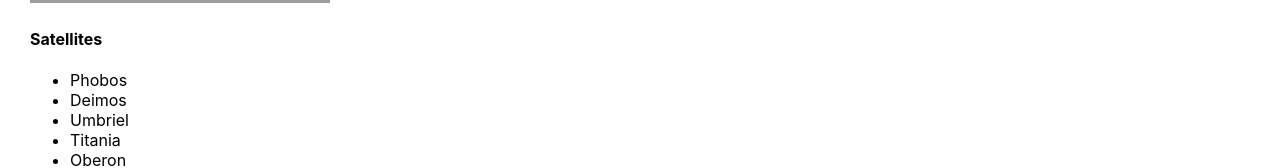
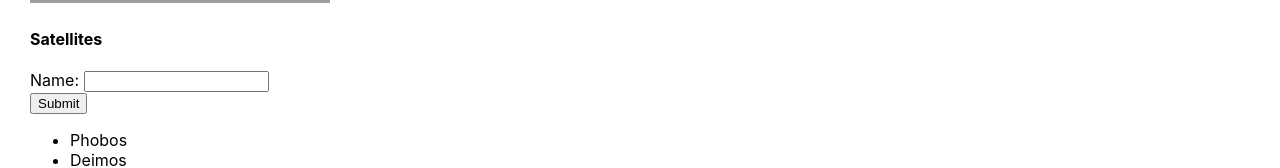
Before and after one commit to PedroHenriqueGazola/Curso-one-bit-code, a React (Create React App) app in the folder React/excriandocomponents/: page / in a window 1280 px wide. Shown: the part 759-927 px from the top of the page. Built offline with nearby package versions, Linux system fonts and the light colour scheme; grey boxes are pictures that could not be loaded.

Commit message:
Exercicio forms

```diff
--- /dev/null
+++ b/React/excriandocomponents/src/components/planets/planet/form/index.js
@@ -0,0 +1,34 @@
+import { useState, Fragment } from "react";
+
+const initialState = {
+    name: "",
+}
+
+const Form = props => {
+    const [fields, setfields] = useState(initialState);
+
+    const handleFieldsChange = (e) => setfields({
+        ...fields,
+        [e.currentTarget.name]: e.currentTarget.value
+    });
+
+    const handleSubmit = event => {
+        props.addSatellite(fields);
+        event.preventDefault();
+        setfields(initialState);
+    }
+    return (
+    <Fragment>
+        <form onSubmit={handleSubmit}>
+            <div>
+                <label htmlFor="name">Name: </label>
+                <input type="text" id="name" name="name" value={fields.name} onChange ={handleFieldsChange}/>
+            </div>
+            <input type="submit"/>
+        </form>
+
+    </Fragment>
+    )
+}
+
+export default Form
--- a/React/excriandocomponents/src/components/planets/planet/index.js
+++ b/React/excriandocomponents/src/components/planets/planet/index.js
@@ -1,29 +1,23 @@
 import GrayImg from "../../shared/gray_image";
 import DescriptionWithLink from "../../shared/DescripitionWithLink";
 import React, {useState, useEffect } from 'react';
-
+import Form from './form';
 async function getSatellites(id) {
     const response = await fetch(`api/${id}.json`);
     const data = await response.json();
     return data;
 }
-/*componentDidMount() {
-    this.getSatellites(this.props.id).then(data => {
-        this.setState(state => ({
-            satellites: data['satellites']
-        }))
-    }
-    )
-}*/
 const  Planet = (props) =>   {
     let title
     const [satellites, setSatellites] = useState([]);
     useEffect(() => {
         getSatellites(props.id).then(data => {
-            setSatellites(data['satellites']);
-        }
-        )
-    });
+            setSatellites(data['satellites'])
+        })
+    }, [ props.id ]);
+    const addSatellite = (new_satellite) => {
+        setSatellites([...satellites, new_satellite])
+      }
     if(props.titleWithUnderline){
         title = <h4><u>{props.name}</u></h4>
     } else {
@@ -35,6 +29,7 @@
             <DescriptionWithLink text = { props.text} link = {props.link} />
             <GrayImg img_url = {props.img_url} gray = {props.gray}/>
             <h4>Satellites</h4>
+            <Form addSatellite= {addSatellite}/>
             <ul>
                 {satellites.map((satellite, index) => {
                     return <li key={index}>{satellite.name}</li>
```
